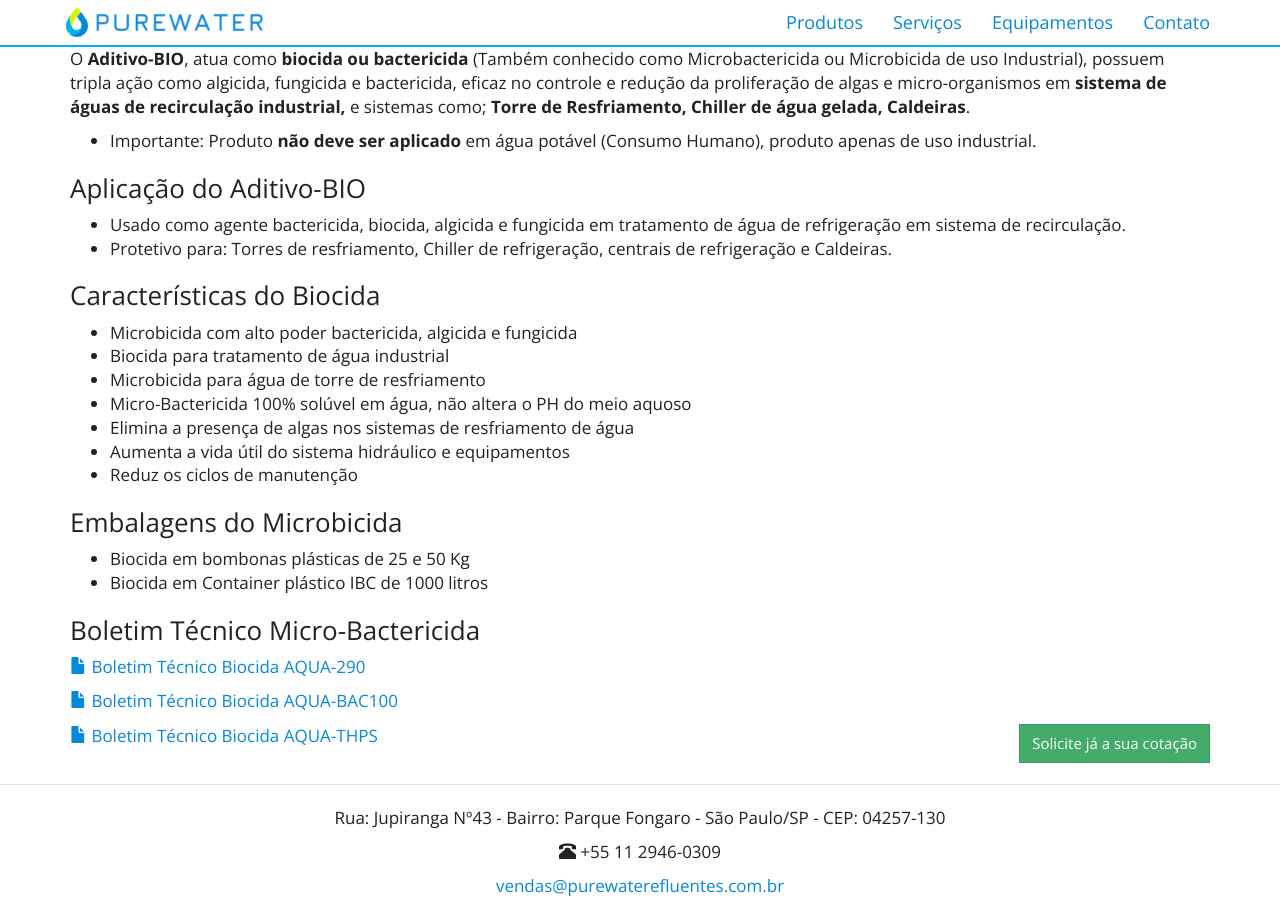
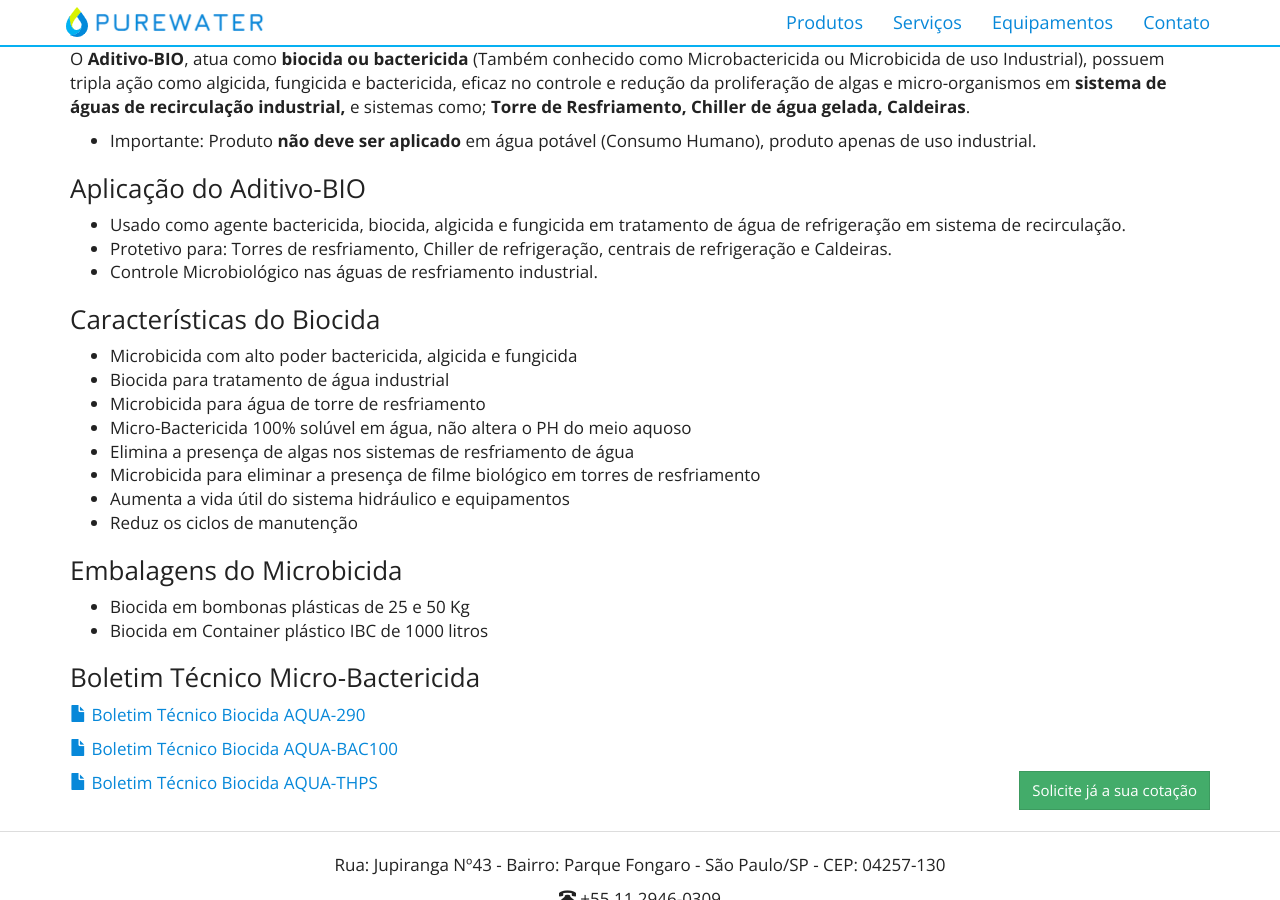
Before and after one commit to purewaterefluentes/purewaterefluentes.github.io, a Jekyll site: the page built from produtos/biocida.md, in a window 1280 px wide and 900 px high, scrolled down 825 px. Built offline with Jekyll 4.4.1, drawn with Linux system fonts in a browser that asks for light colours; nearby versions of some CDN libraries; library files that are not in the unit come from our copies.

Commit message:
Update biocida.md

```diff
--- a/produtos/biocida.md
+++ b/produtos/biocida.md
@@ -18,6 +18,7 @@
 
 - Usado como agente bactericida, biocida, algicida e fungicida em tratamento de água de refrigeração em sistema de recirculação.
 - Protetivo para: Torres de resfriamento, Chiller de refrigeração, centrais de refrigeração e Caldeiras.
+- Controle Microbiológico nas águas de resfriamento industrial.
 
 ### Características do Biocida
 
@@ -26,6 +27,7 @@
 - Microbicida para água de torre de resfriamento
 - Micro-Bactericida 100% solúvel em água, não altera o PH do meio aquoso
 - Elimina a presença de algas nos sistemas de resfriamento de água
+- Microbicida para eliminar a presença de filme biológico em torres de resfriamento
 - Aumenta a vida útil do sistema hidráulico e equipamentos
 - Reduz os ciclos de manutenção
 
```
